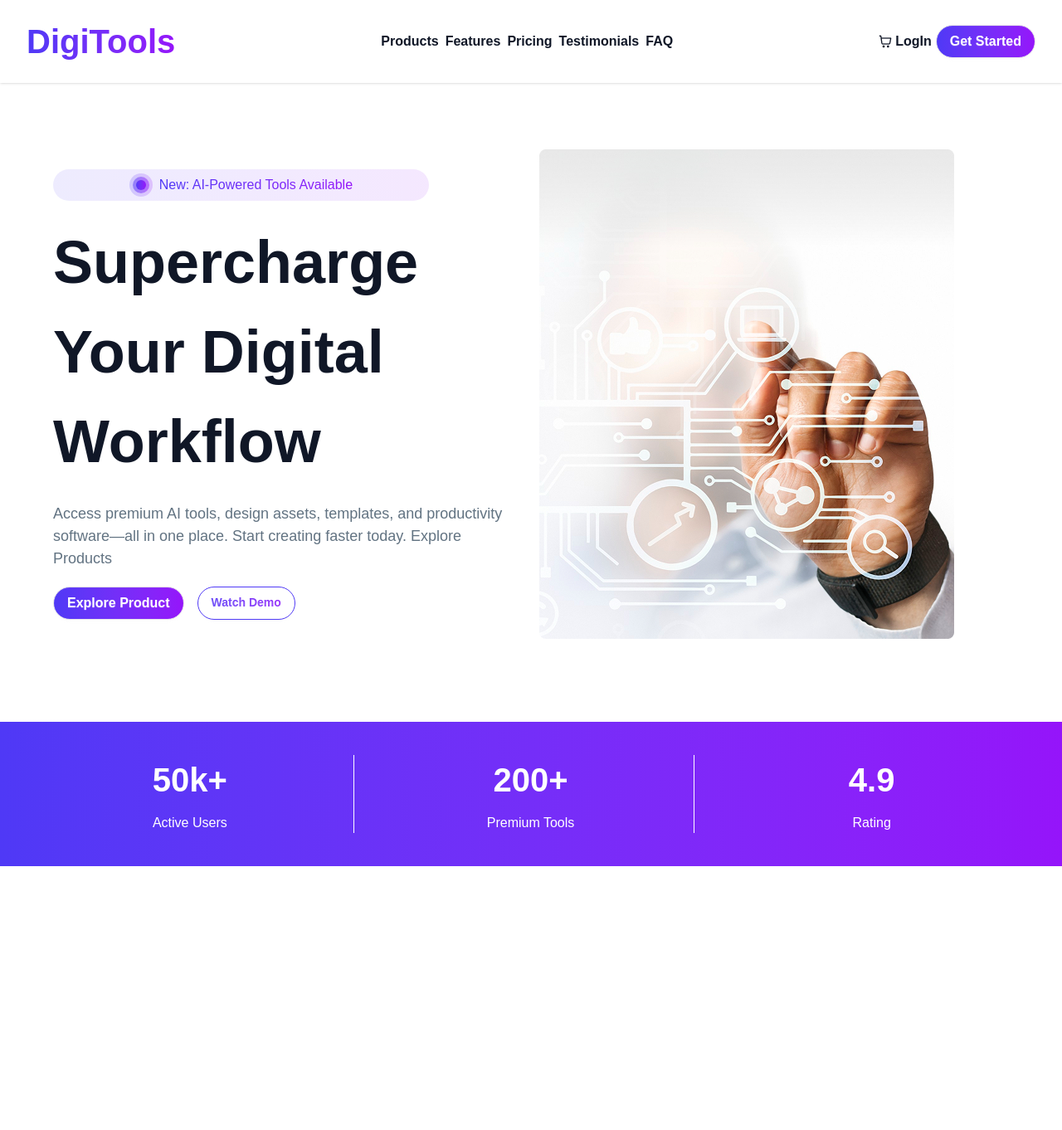
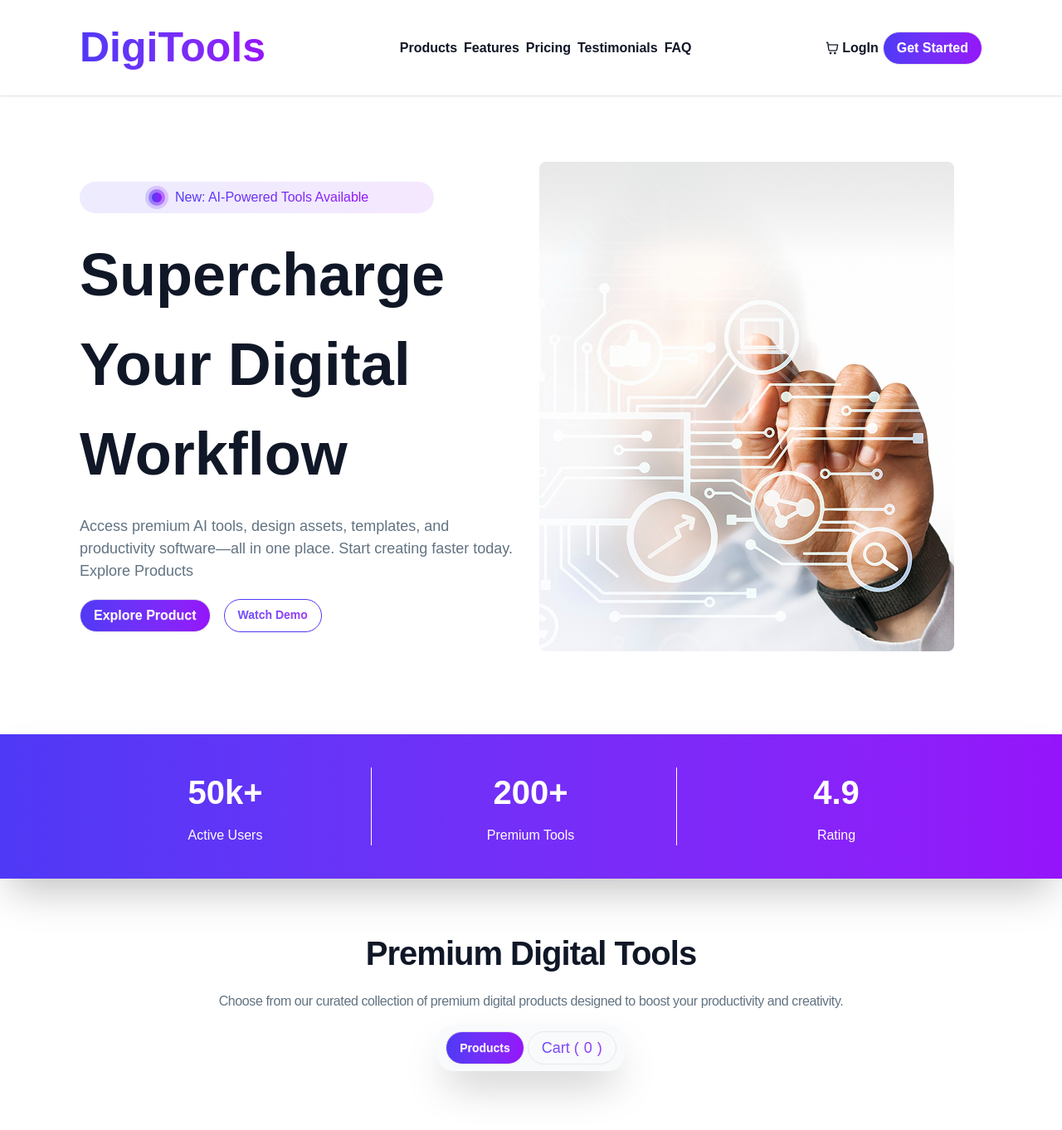
Before and after one commit to kartikDas074/DigiTool_Platforms, a React (Vite) app: page / in a window 1280 px wide. Shown: the top 1362 px of the page at 83% size. Before the commit the page ends 1044 px from the top, so only its background shows below. Built offline with nearby package versions, Linux system fonts and the light colour scheme.

Commit message:
Add product section with two button ,'product' and 'cart'

```diff
--- a/src/App.jsx
+++ b/src/App.jsx
@@ -6,6 +6,7 @@ import Nav from './Component/Navbar/Nav';
 import { useState } from 'react';
 import Banner from './Component/Banner/Banner';
 import Rating from './Component/Banner/Rating';
+import Product from './Component/Products/Product';
 function App() {
   const [count,setCount]=useState(0);
 
@@ -21,10 +22,15 @@ function App() {
       {/* Creat Banner section */}
       <section id='banner'>
            <Banner></Banner>
-           <div className='bg-linear-to-r from-[#4F39F6] to-[#9514FA] py-7.5 md:py-10'>
+           <div className='bg-linear-to-r from-[#4F39F6] to-[#9514FA] py-7.5 md:py-10 shadow-2xl'>
               <Rating></Rating>
            </div>
 
+      </section>
+
+      {/* Products Section */}
+      <section>
+         <Product></Product>
       </section>
     </main>
 
--- a/src/Component/Banner/Banner.jsx
+++ b/src/Component/Banner/Banner.jsx
@@ -2,7 +2,7 @@ import React from 'react';
 import banner from '../../assets/banner.png'
 const Banner = () => {
     return (
-        <div className='w-full max-w-[90vw] mx-auto  justify-center items-center py-15 lg:py-20 gap-[20px] grid grid-cols-1 md:grid-cols-2'>
+        <div className='w-full max-w-[95vw] mx-auto md:max-w-[85vw]  justify-center items-center py-15 lg:py-20 gap-[20px] grid grid-cols-1 md:grid-cols-2'>
             <div>
                 <div className='bg-linear-to-r from-[#4F39F6]/10 to-[#9514FA]/10 px-3 py-1.25 flex justify-center items-center gap-[8px] rounded-[30px] w-[80%]'>
                 <div className='h-7 w-7 rounded-full bg-linear-to-r from-[#4F39F6]/20 to-[#9514FA]/20 flex justify-center items-center'>
--- a/src/Component/Banner/Rating.jsx
+++ b/src/Component/Banner/Rating.jsx
@@ -2,7 +2,7 @@ import React from 'react';
 
 const Rating = () => {
     return (
-        <div className='grid grid-cols-1 md:grid-cols-3 w-full max-w-[95vw] mx-auto gap-[16px] '>
+        <div className='grid grid-cols-1 md:grid-cols-3 w-full max-w-[95vw] mx-auto gap-[16px] md:max-w-[85vw]'>
             <div className='flex flex-col justify-center items-center gap-[10px] border-r-none md:border-r md:border-[#FFFFFF]'>
                 <h1 className='text-[40px] text-[#FFFFFF] font-extrabold'>50k+</h1>
                 <p className='text-[16px] text-[#FFFFFF] font-medium'>Active Users</p>
--- a/src/Component/Navbar/Nav.jsx
+++ b/src/Component/Navbar/Nav.jsx
@@ -8,12 +8,12 @@ const Nav = ({count}) => {
     const [open,setOpen]=useState(true);
     let menu=menuItems.map(menu=><MenuItem key={menu} menu={menu}></MenuItem>)
     return (
-        <div className='w-full max-w-[95vw] mx-auto flex justify-between items-center' >
+        <div className='w-full max-w-[95vw] md:max-w-[85vw] mx-auto flex justify-between items-center' >
             <div className='flex gap-2.5 justify-center items-center'>
                 <span onClick={()=>{setOpen(!open)}} className='md:hidden'>
                     {open?<Menu></Menu>:<X></X>}
                 </span>
-                <h1 className='bg-linear-to-r from-[#4F39F6] to-[#9514FA] bg-clip-text text-[24px] font-extrabold text-transparent md:text-[40px]'>
+                <h1 className='bg-linear-to-r from-[#4F39F6] to-[#9514FA] bg-clip-text text-[24px] font-extrabold text-transparent md:text-[50px]'>
                     DigiTools
                 </h1>
             </div>
--- /dev/null
+++ b/src/Component/Products/CartInfo.jsx
@@ -0,0 +1,11 @@
+import React from 'react';
+
+const CartInfo = () => {
+    return (
+        <div>
+
+        </div>
+    );
+};
+
+export default CartInfo;
--- /dev/null
+++ b/src/Component/Products/Product.jsx
@@ -0,0 +1,29 @@
+import React, { useState } from 'react';
+import ProductList from './ProductList';
+import CartInfo from './CartInfo';
+
+const Product = () => {
+    const [product,setProduct]=useState(true);
+    return (
+        <div className='w-full max-w-[95vw] md:max-w-[80vw] mx-auto py-[60px] flex flex-col justify-center items-center gap-4'>
+            <div className='flex flex-col justify-center items-center gap-4'>
+                <h1 className='text-[28px] md:text-[40px] font-extrabold text-[#101727] tracking-tight'>Premium Digital Tools</h1>
+                <p className='text-[16px] md:text-[16px] font-medium text-[#627382] tracking-tight text-center'>Choose from our curated collection of premium digital products designed to boost your productivity and creativity.</p>
+            </div>
+            <button className='bg-gray-50 px-2.5 py-2 space-x-1 shadow-2xl rounded-[20px] mb-15 md:mb-20'>
+               <button className={`btn  ${product?'bg-linear-to-r from-[#4F39F6] to-[#9514FA]  text-[#FFFFFF] font-semibold ':'bg-linear-to-r from-[#4F39F6] to-[#9514FA] bg-clip-text text-[18px] font-medium text-transparent'} rounded-[25px]` } onClick={()=>{setProduct(true)}}>Products</button>
+
+               <button className={`btn  ${!product?'bg-linear-to-r from-[#4F39F6] to-[#9514FA]  text-[#FFFFFF] font-semibold ':'bg-linear-to-r from-[#4F39F6] to-[#9514FA] bg-clip-text text-[18px] font-medium text-transparent'} rounded-[25px]`}  onClick={()=>{setProduct(false)}}>Cart (<span>0</span>)</button>
+            </button>
+            <div>
+            {
+            Product?<ProductList></ProductList>:<CartInfo></CartInfo>
+            }
+            </div>
+
+
+        </div>
+    );
+};
+
+export default Product;
--- /dev/null
+++ b/src/Component/Products/ProductList.jsx
@@ -0,0 +1,11 @@
+import React from 'react';
+
+const ProductList = () => {
+    return (
+        <div>
+
+        </div>
+    );
+};
+
+export default ProductList;
```
